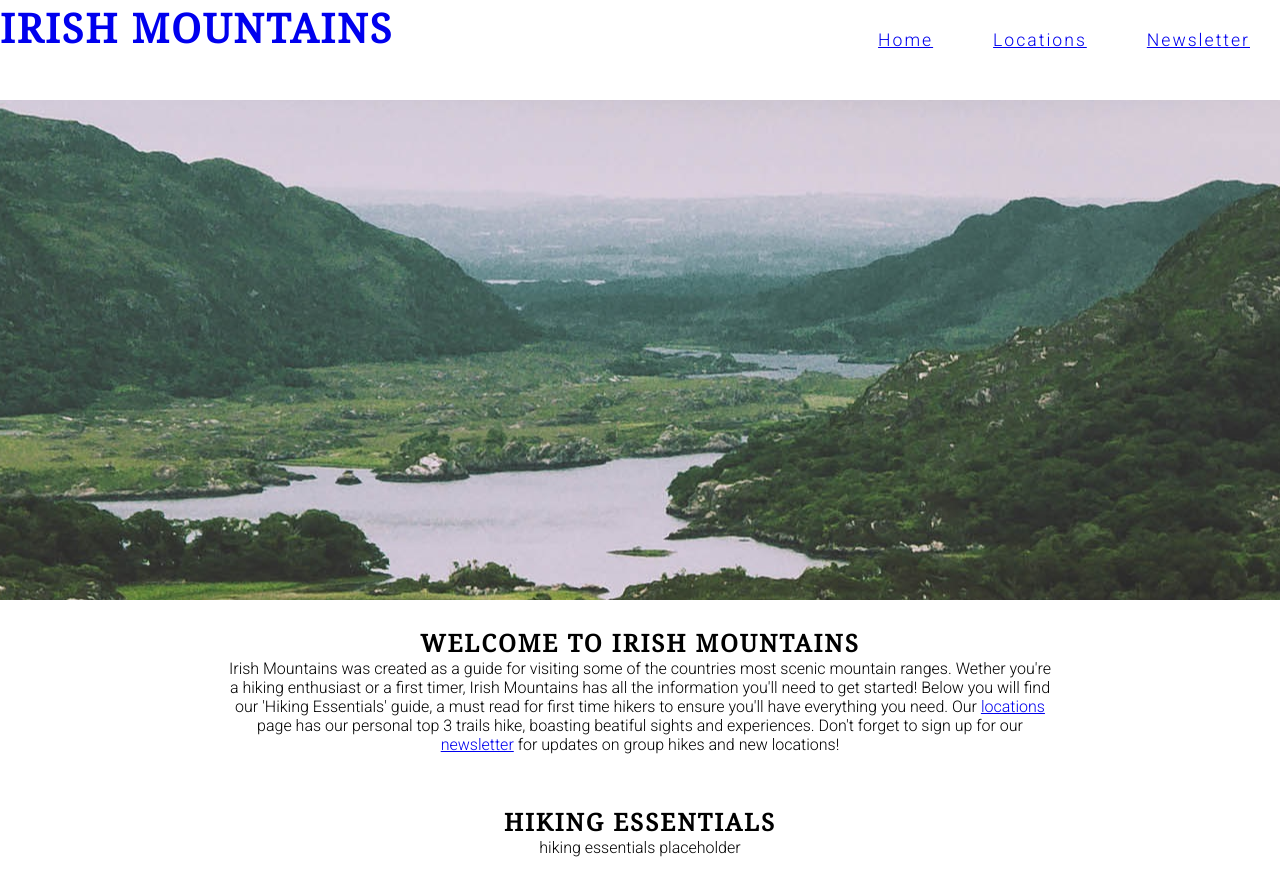
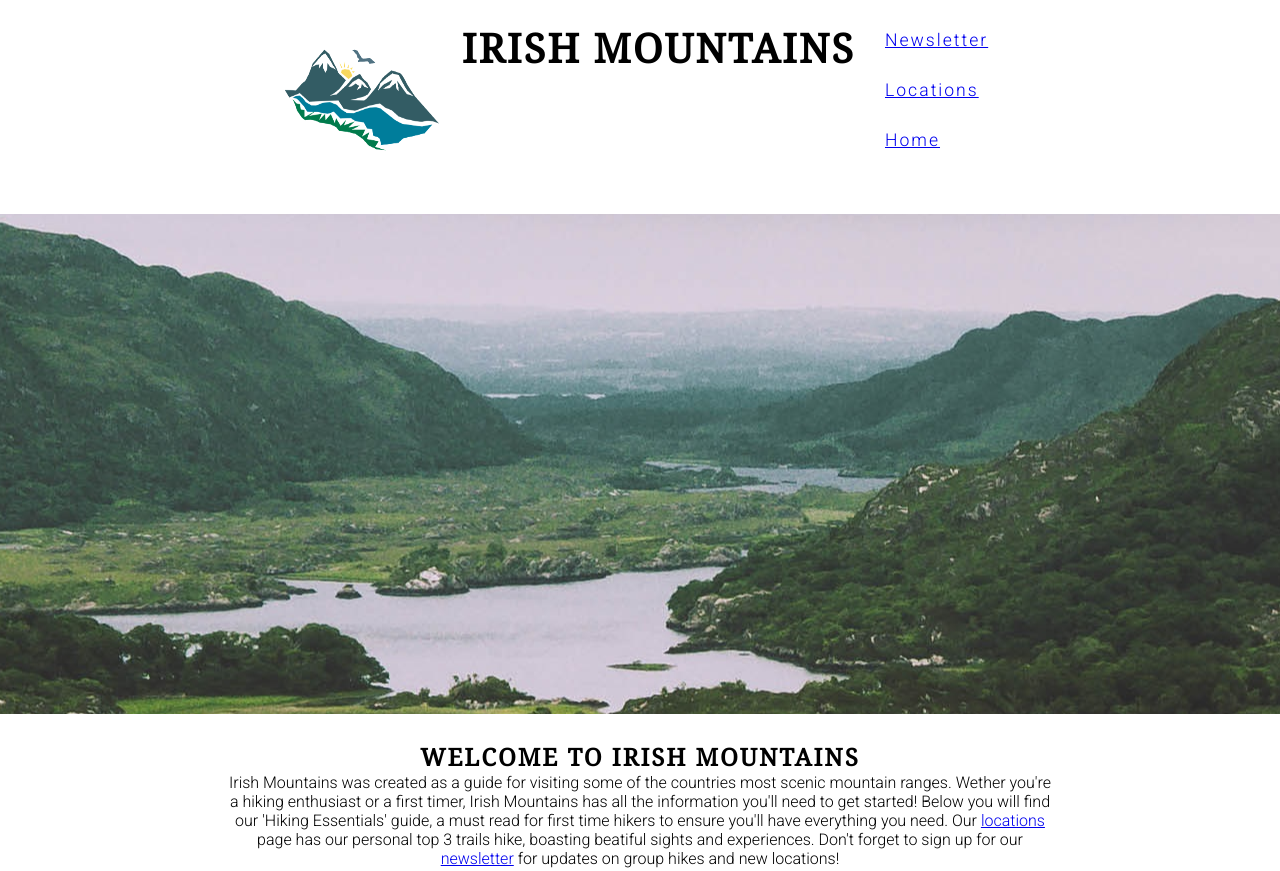
Before and after one commit to TMcEnteggart/irish-mountains, a plain HTML site: page home.html in a window 1280 px wide. Shown: the top 871 px of the page. Drawn offline with Linux system fonts and the light colour scheme.

Commit message:
add website logo, resize logo

```diff
--- a/assets/css/styles.css
+++ b/assets/css/styles.css
@@ -4,7 +4,9 @@
     margin: 0;
     padding: 0;
     border: none;
+
 }
+
 body {
     font-family: 'Roboto', sans-serif;
     font-weight: 300;
@@ -16,35 +18,43 @@ h1, h2 {
     letter-spacing: 2px;
 }
 
+header {
+    display: flex;
+    justify-content: center;
+    padding-bottom: 10px;
+
+}
+
 #logo {
-    float: left;
+    justify-content: left;
+    height: 200px;
+    width: 200px;
+}
+
+#name {
+    justify-content: center;
     font-size: 250%;
+    padding-top: 20px;
 
 }
 
 #menu {
-    float: right;
+    justify-content: right;
     font-size: 110%;
     letter-spacing: 2px;
 }
 
 #menu li {
-    float: right;
+
     list-style-type: none;
     margin: 30px;
-}
-
-
-
-header {
-    padding-bottom: 100px;
 }
 
 /* hero image */
 #hero-image {
     height: 500px;
     width: 100%;
-    background-image: url('../css/images/Hero\ Image\ -\ Irish\ Mountains.jpg');
+    background-image: url('../images/Hero\ Image\ -\ Irish\ Mountains.jpg');
     background-repeat: no-repeat;
     background-position: center center;
 
--- a/home.html
+++ b/home.html
@@ -15,8 +15,11 @@
 <body>
     <header>
         <a href="home.html">
-            <h1 id="logo">Irish Mountains</h1>
-        </a>
+            <img  id="logo" src="assets/images/Logo - Irish Mountains.png" alt="a drawing of bird flying over mountains and a river at sunrise">
+            </a>
+
+        <h1 id="name">Irish Mountains</h1>
+
         <nav id="menu">
             <ul>
                 <li><a href="newsletter.html">Newsletter</a></li>
```
Also changed, not shown: locations.html (+8 -6 lines), newsletter.html (+3 -2 lines), assets/images/Hero Image - Irish Mountains.jpg (renamed from assets/css/images/Hero Image - Irish Mountains.jpg), assets/images/Logo - Irish Mountains.png (added).
